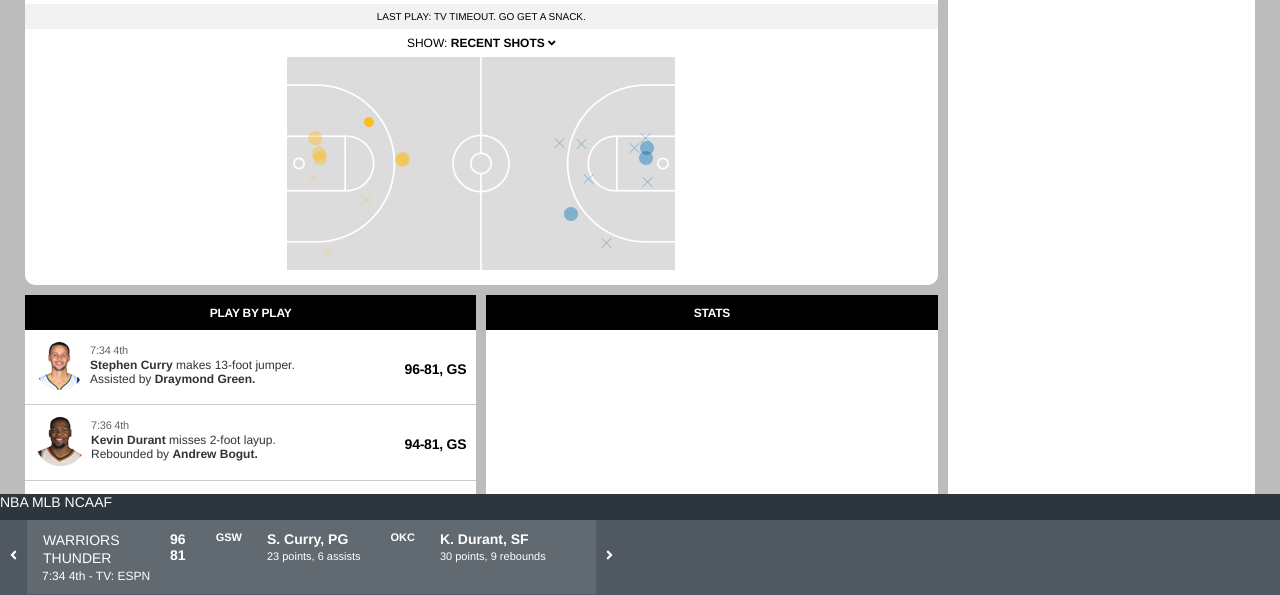
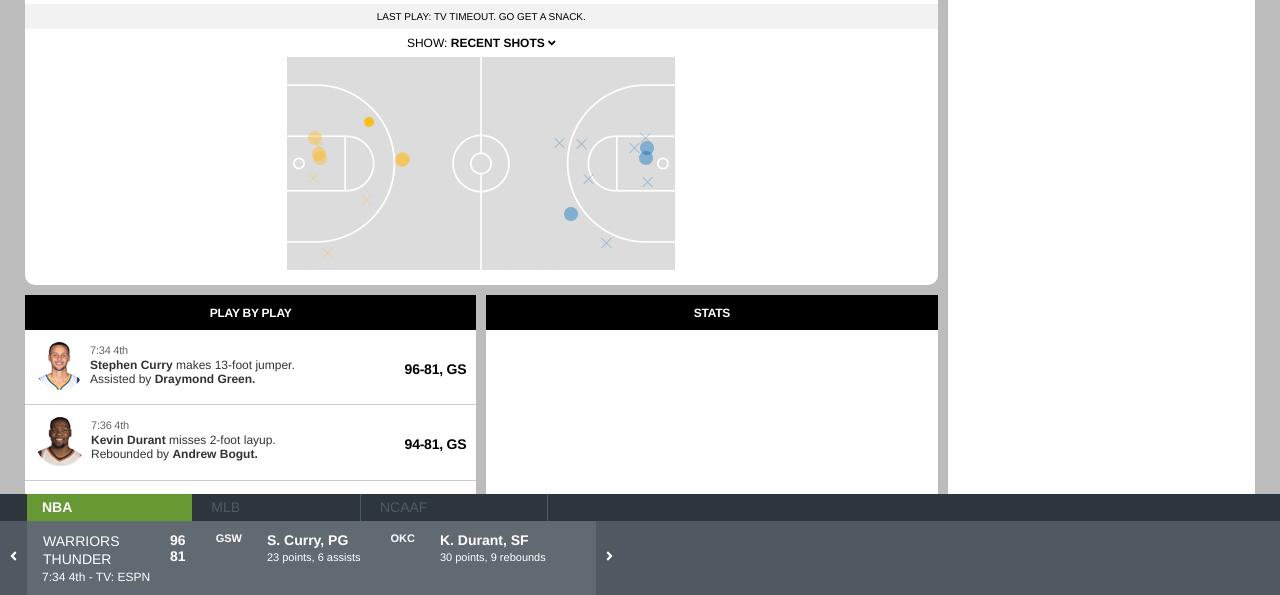
Before and after one commit to rawaid/fd, a website: page public/index.html in a window 1280 px wide. Shown: the part 205-800 px from the top of the page. Drawn offline with Linux system fonts and the light colour scheme.

Commit message:
league row

```diff
--- a/public/index.html
+++ b/public/index.html
@@ -212,9 +212,9 @@
 </div>
 <footer class="global-footer">
   <div class="global-footer__leagueRow">
-    <span>NBA</span>
-    <span>MLB</span>
-    <span>NCAAF</span>
+    <span class="global-footer__league current">NBA</span>
+    <span class="global-footer__league other">MLB</span>
+    <span class="global-footer__league other">NCAAF</span>
   </div>
   <div class="global-footer__container">
 
--- a/scss/styles.scss
+++ b/scss/styles.scss
@@ -48,8 +48,26 @@
 
   &__leagueRow {
     background: $fanduel-navy;
-    height: 26px;
+    // height: 26px;
+    height: 22px;
+    padding-left: 27px;
+    padding-top: 5px;
   }
+
+  &__league {
+    padding: 5px 120px 6px 15px;
+  }
+
+  .current {
+    background: $selectedGreen;
+    font-weight: bold;
+  }
+
+  .other {
+    color: $fanduel-highlight;
+    border-right: 1px solid $fanduel-highlight;
+  }
+
 
   &__left,
   &__right {
```
Also changed, not shown: partials/footer.html (+3 -3 lines), css/styles.css, public/css/styles.css.
